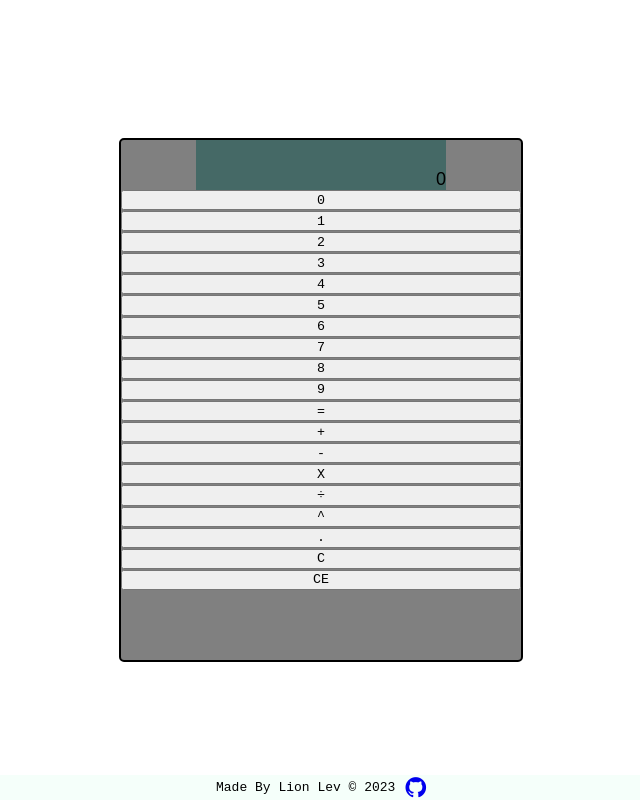
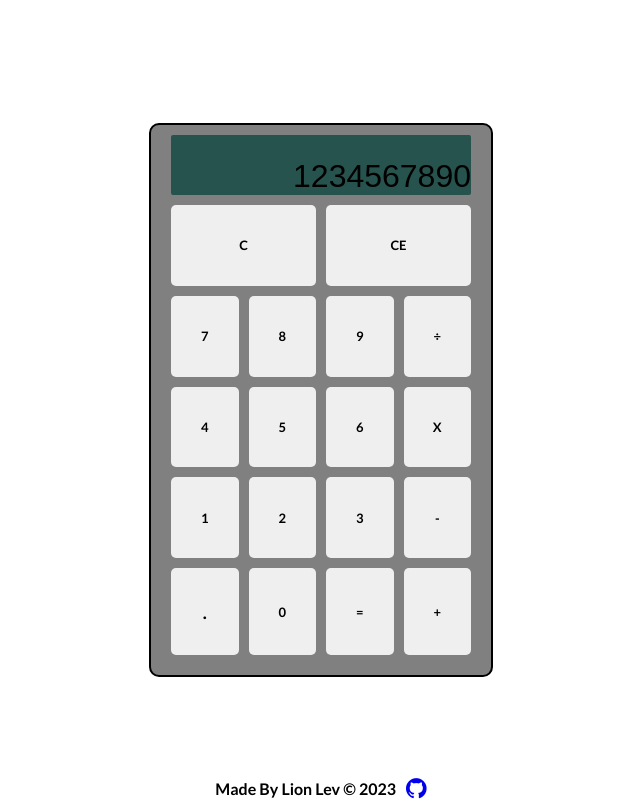
Before and after one commit to lionlev21/calculator, a plain HTML site: page index.html in a window 1280 px wide. Shown: the whole page, without its empty margins (319-959 px from the left). Drawn offline with Linux system fonts and the light colour scheme; a web font is replaced by a local one.

Commit message:
Link the Js to the rest of the components

```diff
--- a/index.html
+++ b/index.html
@@ -8,6 +8,13 @@
       rel="stylesheet"
       href="https://cdnjs.cloudflare.com/ajax/libs/font-awesome/4.7.0/css/font-awesome.min.css"
     />
+    <link rel="stylesheet" href="https://fonts.cdnfonts.com/css/ds-digital" />
+    <link rel="preconnect" href="https://fonts.googleapis.com" />
+    <link rel="preconnect" href="https://fonts.gstatic.com" crossorigin />
+    <link
+      href="https://fonts.googleapis.com/css2?family=Lato:wght@700&family=Montserrat:wght@700&display=swap"
+      rel="stylesheet"
+    />
     <title>Document</title>
   </head>
   <body>
@@ -15,29 +22,30 @@
       <main class="main">
         <div class="display_container">
           <div class="display">
-            <p class="input">0</p>
+            <p class="input">1234567890</p>
           </div>
         </div>
-        <div class="buttons_grid">
-          <button id="zero">0</button>
-          <button id="one">1</button>
-          <button id="two">2</button>
-          <button id="three">3</button>
-          <button id="four">4</button>
-          <button id="five">5</button>
-          <button id="six">6</button>
-          <button id="seven">7</button>
-          <button id="eight">8</button>
-          <button id="nine">9</button>
-          <button id="equals">=</button>
-          <button id="add">+</button>
-          <button id="subtract">-</button>
-          <button id="multiply">X</button>
-          <button id="divide">÷</button>
-          <button id="square">^</button>
-          <button id="dot">.</button>
-          <button id="delete">C</button>
-          <button id="clear">CE</button>
+        <div class="buttons_container">
+          <div class="buttons_grid">
+            <button id="delete">C</button>
+            <button id="clear">CE</button>
+            <button id="seven" class="numbers">7</button>
+            <button id="eight" class="numbers">8</button>
+            <button id="nine" class="numbers">9</button>
+            <button id="divide" class="operands">÷</button>
+            <button id="four" class="numbers">4</button>
+            <button id="five" class="numbers">5</button>
+            <button id="six" class="numbers">6</button>
+            <button id="multiply" class="operands">X</button>
+            <button id="one" class="numbers">1</button>
+            <button id="two" class="numbers">2</button>
+            <button id="three" class="numbers">3</button>
+            <button id="subtract" class="operands">-</button>
+            <button id="dot" class="operands">.</button>
+            <button id="zero" class="numbers">0</button>
+            <button id="equals" class="operands">=</button>
+            <button id="add" class="operands">+</button>
+          </div>
         </div>
       </main>
       <footer class="footer">
--- a/script.js
+++ b/script.js
@@ -11,9 +11,6 @@ function operate(a, b, operand) {
     }
     case "/": {
       return divide(a, b);
-    }
-    case "^": {
-      return getSquare(a, b);
     }
   }
 }
@@ -29,6 +26,3 @@ function multiply(a, b) {
 function divide(a, b) {
   return a / b;
 }
-function getSquare(a, b) {
-  return Math.pow(a, b);
-}
--- a/style.css
+++ b/style.css
@@ -1,11 +1,9 @@
-@import url("https://fonts.cdnfonts.com/css/ds-digital");
 * {
   margin: 0;
   padding: 0;
   box-sizing: content-box;
-  font-family: monospace;
+  font-family: "Lato", sans-serif;
 }
-
 .flex_container {
   min-height: 100vh;
   min-width: 100%;
@@ -15,32 +13,56 @@
   align-items: center;
 }
 main {
-  background-color: grey;
+  background-color: gray;
   border: 2px black solid;
-  border-radius: 5px;
-  height: 520px;
-  width: 400px;
+  border-radius: 10px;
+  height: 550px;
+  width: 340px;
 }
 .display_container {
   display: flex;
   justify-content: center;
 }
 .display {
-  background-color: rgb(69, 105, 102);
-  height: 50px;
-  width: 250px;
+  background-color: rgb(39, 83, 79);
+  height: 60px;
+  width: 300px;
+  border-radius: 2px;
   display: flex;
   align-items: flex-end;
   justify-content: flex-end;
+  margin: 10px;
 }
 .input {
   font-family: "DS-Digital", sans-serif;
-  font-size: large;
+  font-size: 2em;
+}
+.buttons_container {
+  display: flex;
+  justify-content: center;
+  align-items: center;
 }
 .buttons_grid {
   display: grid;
-  gap: 1px;
-  height: 400px;
+  grid-template-columns: repeat(4, 1fr);
+  gap: 10px;
+  width: 300px;
+  height: 450px;
+}
+
+button {
+  border: none;
+  border-radius: 5px;
+  display: inline-block;
+  font-size: 13px;
+  cursor: pointer;
+}
+#delete,
+#clear {
+  grid-column: span 2;
+}
+#dot {
+  font-size: large;
 }
 
 footer {
@@ -53,5 +75,4 @@ footer {
   justify-content: center;
   align-items: center;
   gap: 10px;
-  background-color: mintcream;
 }
```
